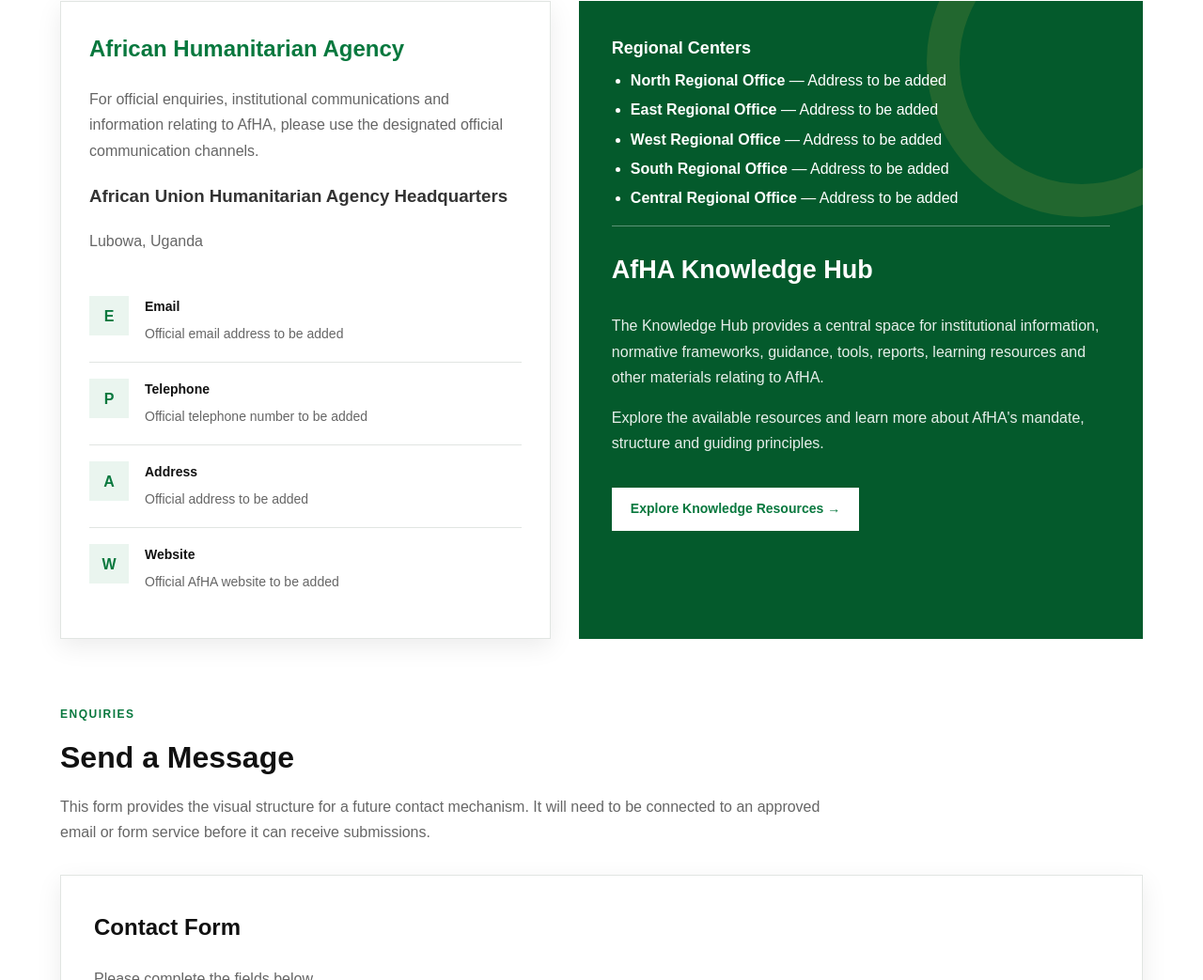
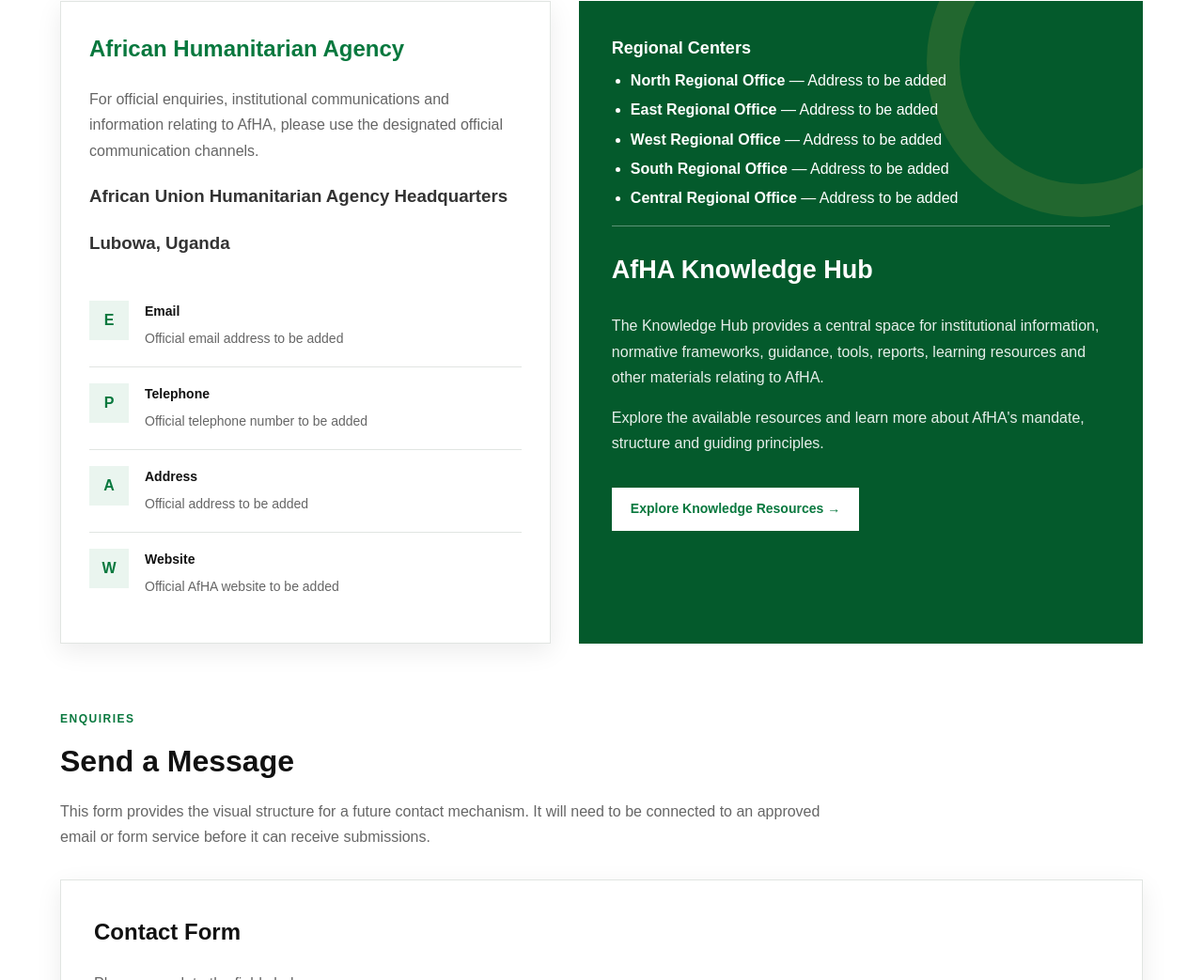
Before and after one commit to afha-usr/afha-knowledge-hub, a plain HTML site: page contact.html in a window 1280 px wide. Shown: the part 695-1738 px from the top of the page at 94% size. Drawn offline with Linux system fonts and the light colour scheme.

Commit message:
Update contact.html

```diff
--- a/contact.html
+++ b/contact.html
@@ -940,7 +940,7 @@ footer {
                 </p>
 
                 <h3>African Union Humanitarian Agency Headquarters</h3>
-                <p>Lubowa, Uganda</p>
+               <h3> <p>Lubowa, Uganda</p></h3>
 
 
                 <div class="contact-details">
```
